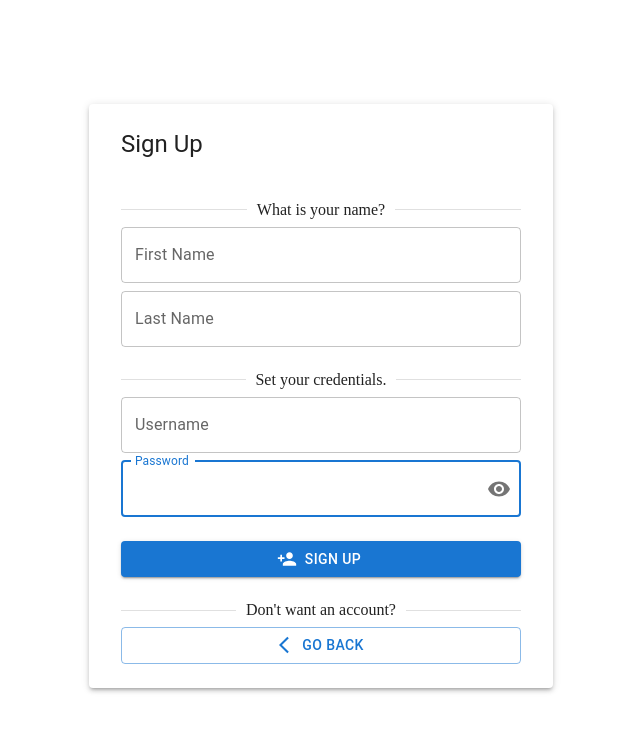
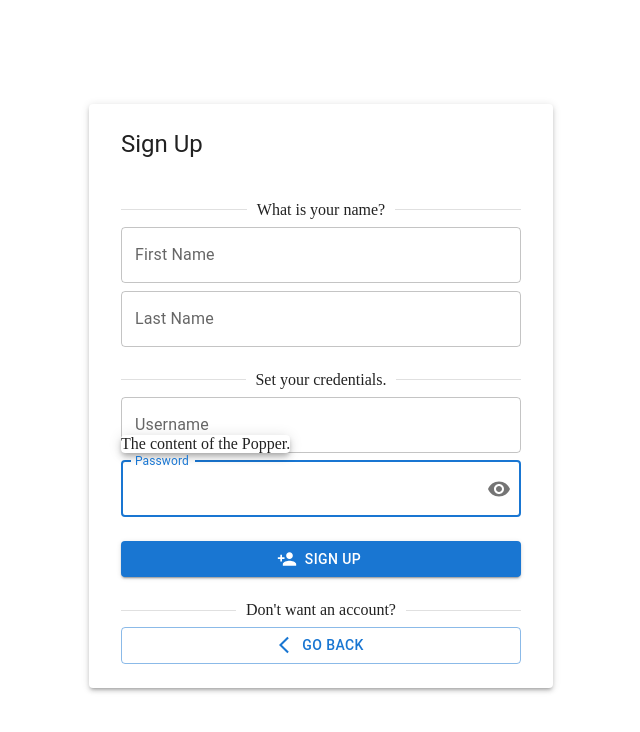
Before and after one commit to 2brownc/dashboard-with-login, a React (Create React App) app: page / in a window 1280 px wide. Both pictures are taken after a click on the element "Password". Shown: the top 732 px of the page, without its empty margins (319-959 px from the left). Built offline with nearby package versions, Linux system fonts and the light colour scheme.

Commit message:
password field: show password helper on focus

```diff
--- a/src/components/account/SignUp.jsx
+++ b/src/components/account/SignUp.jsx
@@ -17,15 +17,18 @@ import Visibility from '@mui/icons-material/Visibility';
 import VisibilityOff from '@mui/icons-material/VisibilityOff';
 import IconButton from '@mui/material/IconButton';
 import Divider from '@mui/material/Divider';
+import Popper from '@mui/material/Popper';
+import Fade from '@mui/material/Fade';
 
 export default function SignUpPage() {
+
+  const [open, setOpen] = React.useState(false);
+  const [anchorEl, setAnchorEl] = React.useState(null);
 
   const [values, setValues] = React.useState({
     password: '',
     showPassword: false,
   });
-
-  const [showPasswordHelper, setShowPasswordHelper] = React.useState(false);
 
   const handleChange = (prop) => (event) => {
     setValues({ ...values, [prop]: event.target.value });
@@ -42,10 +45,26 @@ export default function SignUpPage() {
     event.preventDefault();
   };
 
-  const passwordFieldOnFocus = (event) => {
-    setShowPasswordHelper(true);
+  const handlePasswordFocus = (event) => {
+    setAnchorEl(event.currentTarget);
+    setOpen((previousOpen) => !previousOpen);
   };
 
+  const handlePasswordBlur = (event) => {
+    setAnchorEl(event.currentTarget);
+    setOpen((previousOpen) => !previousOpen);
+  };
+
+  const handleClose = (event) => {
+    console.log("closing..., pass helper", showPasswordHelper)
+    setShowPasswordHelper(!showPasswordHelper);
+    console.log("closed..., pass helper", showPasswordHelper)
+    setAnchorEl(null);
+
+  };
+
+  const canBeOpen = open && Boolean(anchorEl);
+  const id = canBeOpen ? 'transition-popper' : undefined;
   return (
     <Container fixed>
       <Grid
@@ -93,6 +112,8 @@ export default function SignUpPage() {
                         value={values.password}
                         autoComplete="new-password"
                         onChange={handleChange('password')}
+                        onFocus={handlePasswordFocus}
+                        onBlur={handlePasswordBlur}
                         endAdornment={
                           <InputAdornment position="end">
                             <IconButton
@@ -109,6 +130,25 @@ export default function SignUpPage() {
                       />
                     </FormControl>
 
+
+
+                    <Popper
+                      id={id}
+                      open={open}
+                      anchorEl={anchorEl}
+                      placement="top-start"
+                      transition
+                    >
+                      {({ TransitionProps }) => (
+                        <Fade {...TransitionProps} timeout={350}>
+                          <Paper elevation={5}>
+                            <Box sx={{ mb: 1 }}>
+                              The content of the Popper.
+                            </Box>
+                          </Paper>
+                        </Fade>
+                      )}
+                    </Popper>
                   </Stack>
                 </Grid>
 
```
